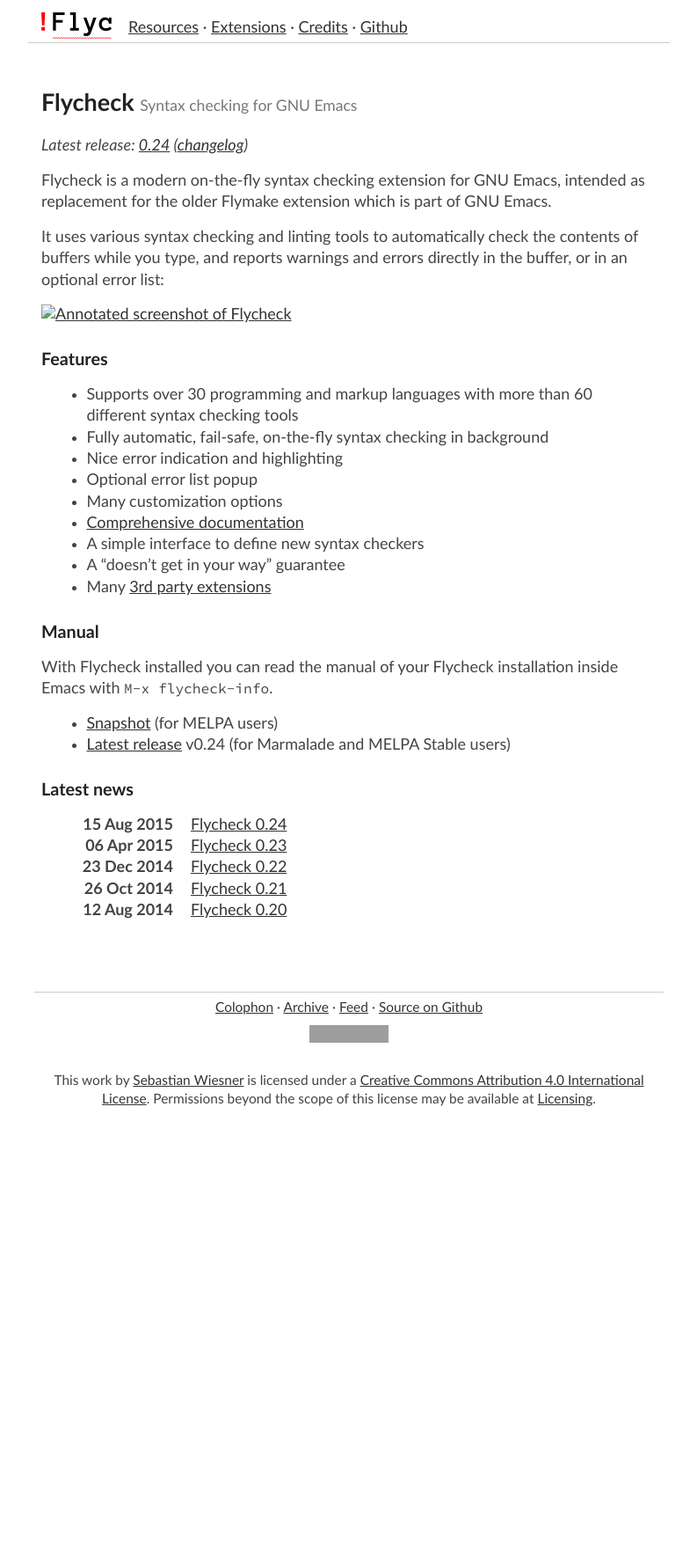
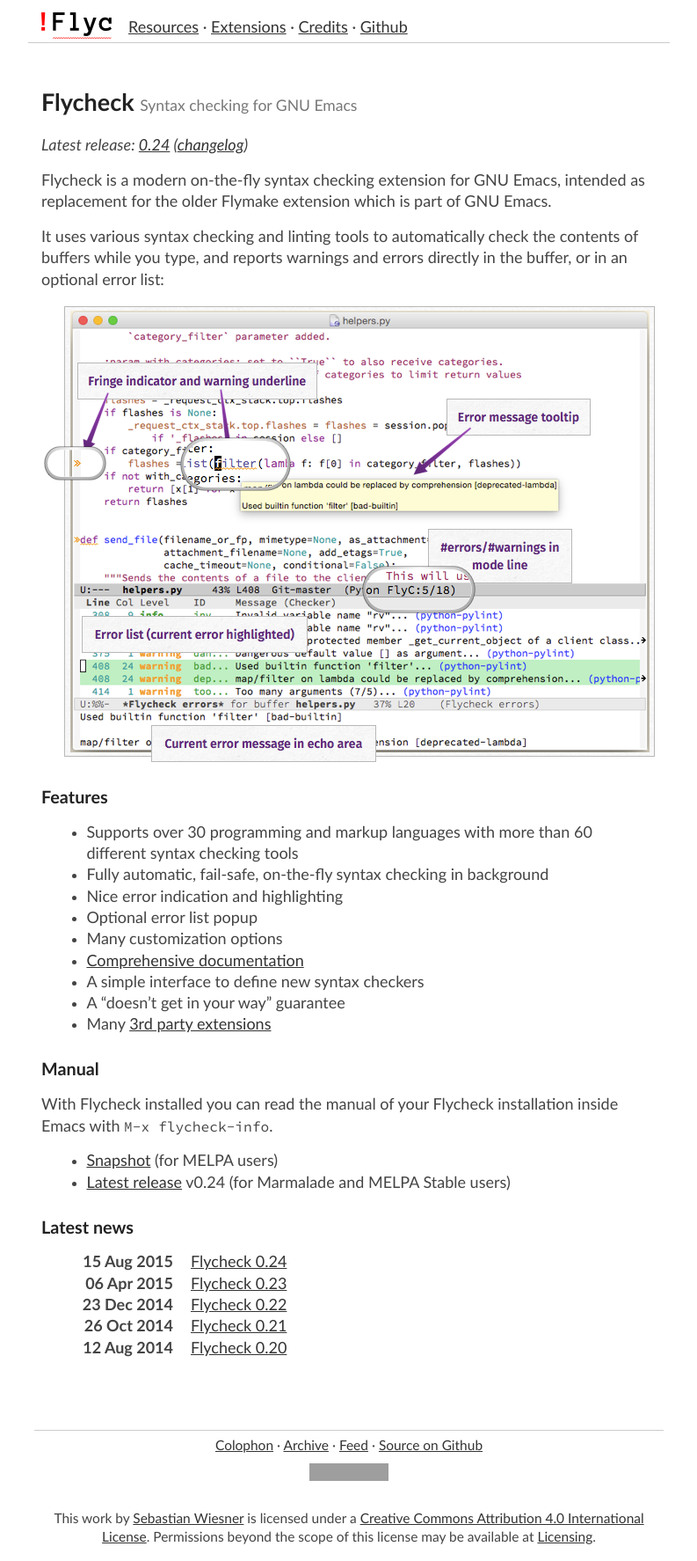
Before and after one commit to cmarqu/flycheck.github.io, a Jekyll site: the page built from index.md, in a window 1280 px wide. Shown: the whole page at 88% size, without its empty margins (243-1036 px from the left). Built offline with Jekyll 4.4.1, drawn with Linux system fonts in a browser that asks for light colours; before the commit the page ends 1277 px from its top, so only the background shows below that; grey boxes are pictures that could not be loaded.

Commit message:
Fix image URL

```diff
--- a/index.md
+++ b/index.md
@@ -20,7 +20,7 @@
 contents of buffers while you type, and reports warnings and errors directly in
 the buffer, or in an optional error list:
 
-[![Annotated screenshot of Flycheck](images/flycheck-annotated.png)](images/flycheck-annotated.png)
+[![Annotated screenshot of Flycheck](manual/latest/images/flycheck-annotated.png)](manual/latest/images/flycheck-annotated.png)
 
 Features
 --------
```
